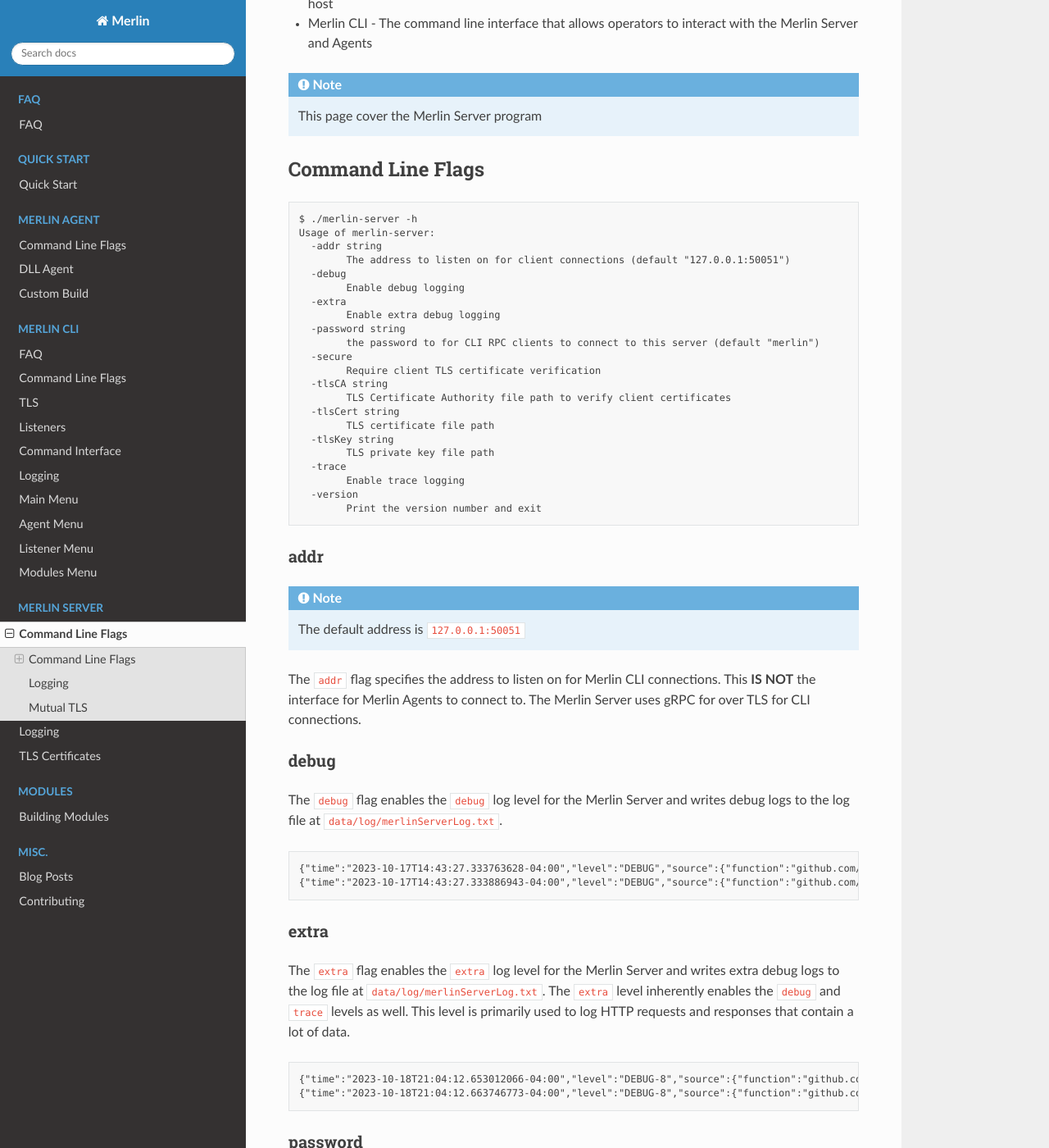
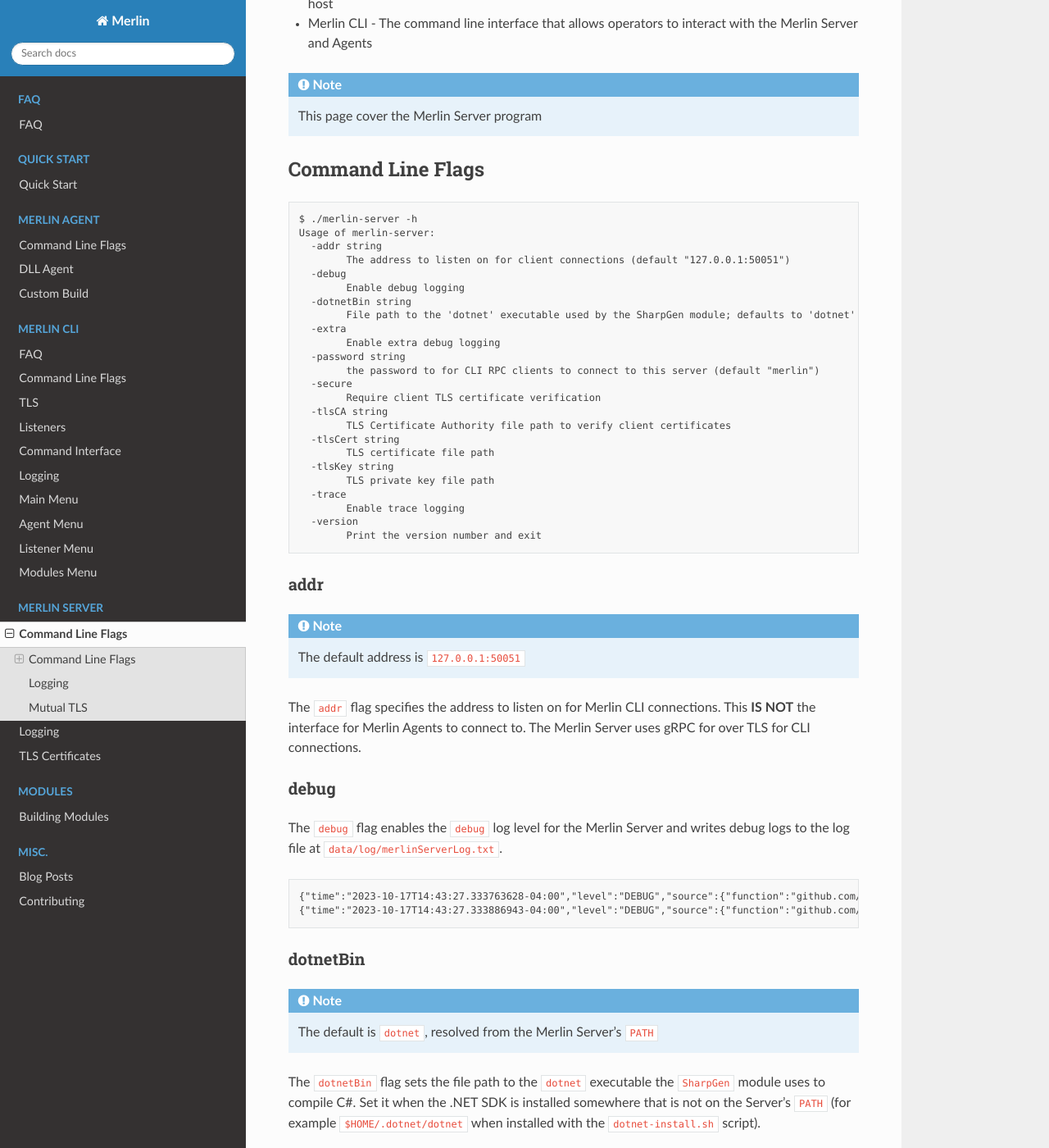
Before and after one commit to Ne0nd0g/merlin-documentation, a Sphinx documentation site: the page built from docs/source/server/server.rst, in a window 1280 px wide and 1400 px high, scrolled down 287 px. Shown: the whole window at 82% size. Built offline with Sphinx 7.4.7 and the Read the Docs theme 3.1.0, drawn with Linux system fonts in a browser that asks for light colours; some of the changed text lies outside the part shown.

Commit message:
Document the -dotnetBin server flag (GHSA-gmq6-43v4-9vrv)
Add the -dotnetBin command-line flag to the Merlin Server flags reference. It
sets the dotnet executable path used by the SharpGen module and is a
server-launch setting, not an operator-controllable module option.

```diff
--- a/docs/source/server/server.rst
+++ b/docs/source/server/server.rst
@@ -22,6 +22,8 @@
             The address to listen on for client connections (default "127.0.0.1:50051")
       -debug
             Enable debug logging
+      -dotnetBin string
+            File path to the 'dotnet' executable used by the SharpGen module; defaults to 'dotnet' resolved from the server's PATH (default "dotnet")
       -extra
             Enable extra debug logging
       -password string
@@ -58,6 +60,20 @@
 
     {"time":"2023-10-17T14:43:27.333763628-04:00","level":"DEBUG","source":{"function":"github.com/Ne0nd0g/merlin/pkg/authenticators/opaque.(*Authenticator).Authenticate","file":"/merlin/pkg/authenticators/opaque/opaque.go","line":78},"msg":"Received OPAQUE message","OPAQUE type":1,"Agent":"6b25e714-93fb-45e6-85c8-38963efd09d9"}
     {"time":"2023-10-17T14:43:27.333886943-04:00","level":"DEBUG","source":{"function":"github.com/Ne0nd0g/merlin/pkg/authenticators/opaque.(*Authenticator).registrationInit","file":"/merlin/pkg/authenticators/opaque/opaque.go","line":128},"msg":"Received new agent OPAQUE user registration initialization from 6b25e714-93fb-45e6-85c8-38963efd09d9"}
+
+dotnetBin
+^^^^^^^^^
+
+.. note::
+    The default is ``dotnet``, resolved from the Merlin Server's ``PATH``
+
+The ``dotnetBin`` flag sets the file path to the ``dotnet`` executable the ``SharpGen`` module uses to compile C#.
+Set it when the .NET SDK is installed somewhere that is not on the Server's ``PATH`` (for example
+``$HOME/.dotnet/dotnet`` when installed with the ``dotnet-install.sh`` script).
+
+This is a Server-launch setting only; the ``dotnet`` executable path is intentionally **not** an operator-controllable
+module option, because allowing a remote operator to choose the executable is remotely exploitable (see security
+advisory ``GHSA-gmq6-43v4-9vrv``).
 
 extra
 ^^^^^
```
